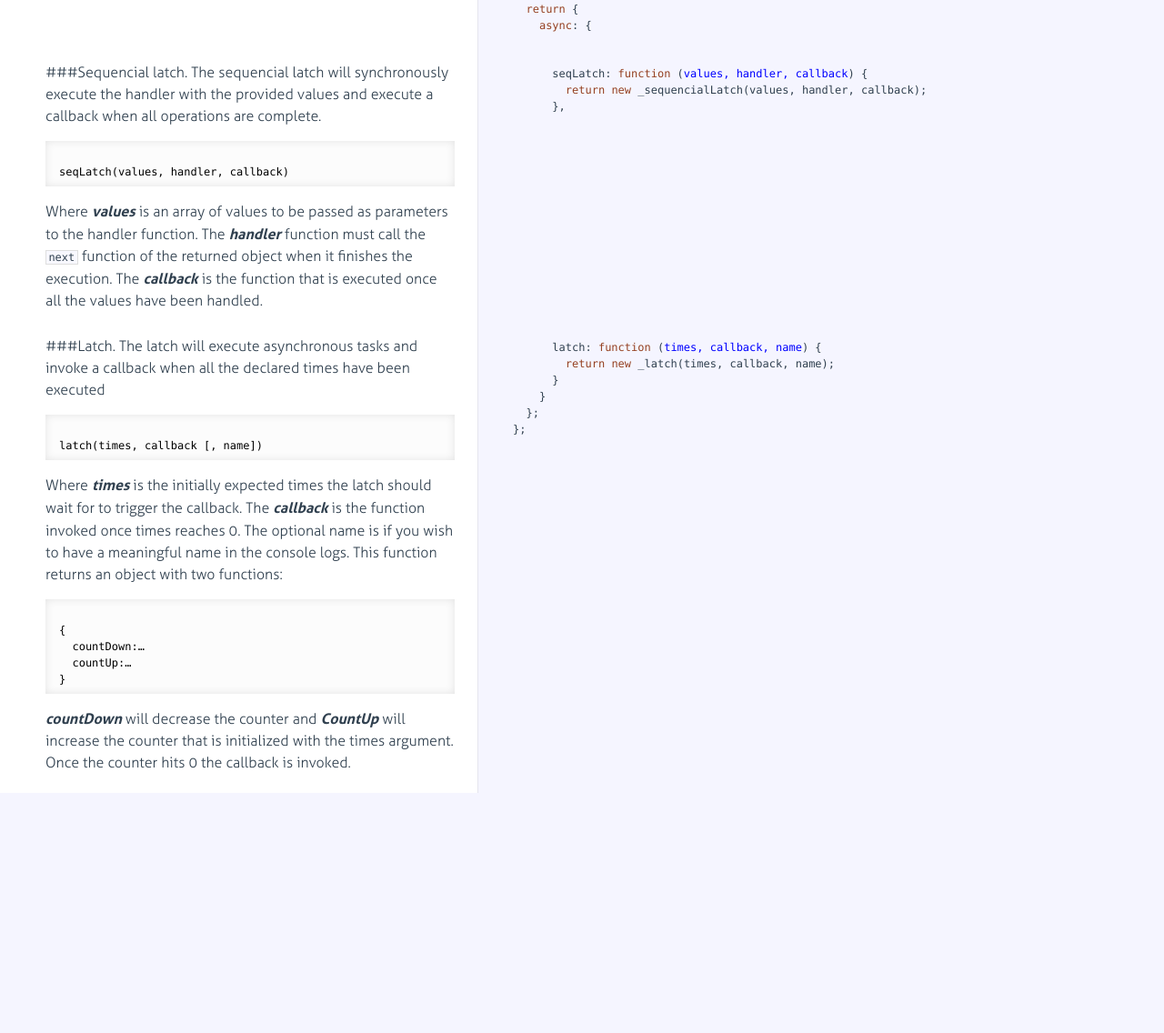
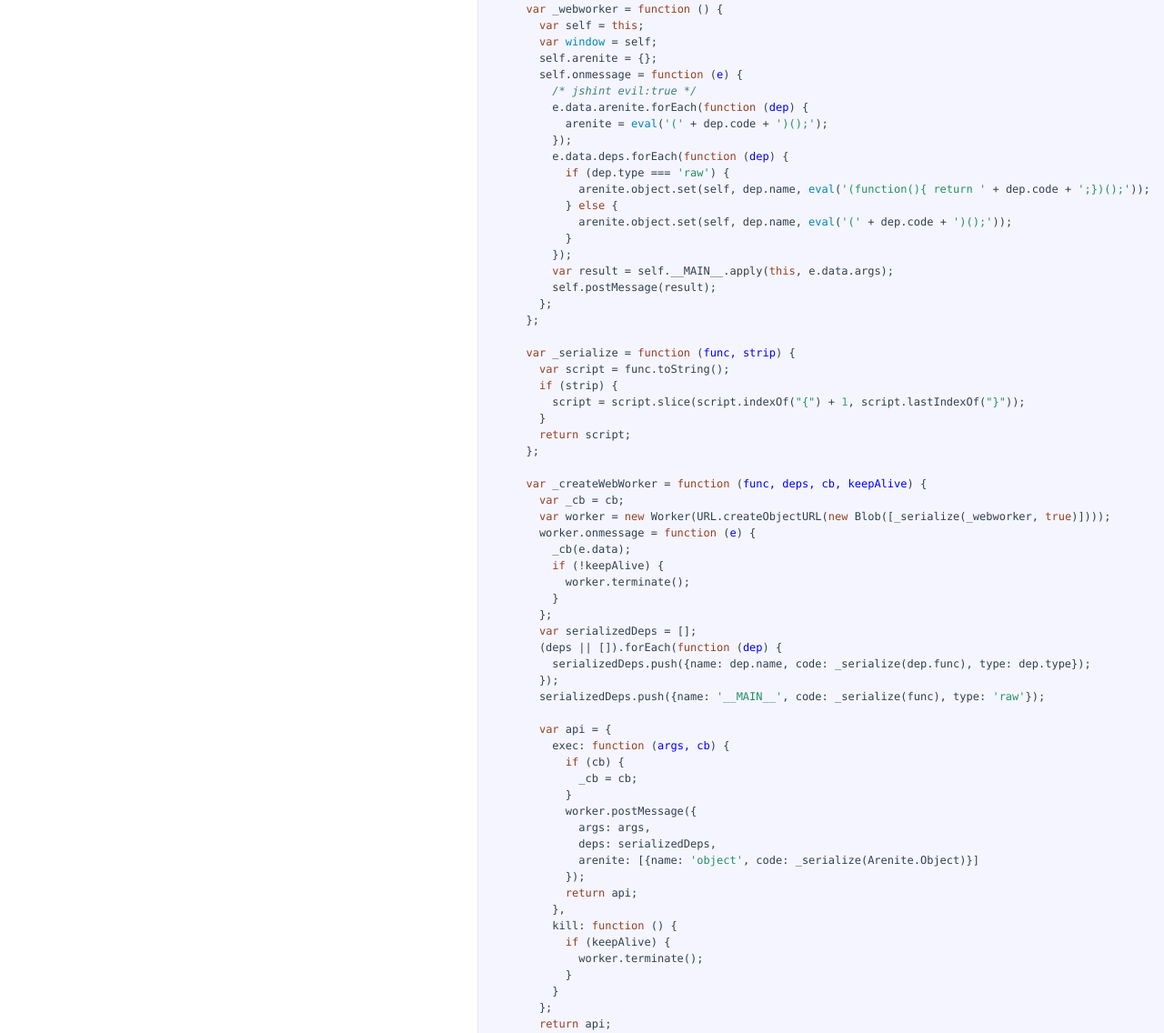
Before and after one commit to arenite/arenite, a website: page docs/async.html in a window 1280 px wide. Shown: the part 1172-2308 px from the top of the page at 91% size. Before the commit the page ends 2044 px from the top, so only its background shows below. Drawn offline with Linux system fonts and the light colour scheme.

Commit message:
Finished the webworkers

```diff
--- a/docs/async.html
+++ b/docs/async.html
@@ -164,6 +164,71 @@
     };
   };
 
+  <span class="hljs-keyword">var</span> _webworker = <span class="hljs-function"><span class="hljs-keyword">function</span> (<span class="hljs-params"></span>) </span>{
+    <span class="hljs-keyword">var</span> self = <span class="hljs-keyword">this</span>;
+    <span class="hljs-keyword">var</span> <span class="hljs-built_in">window</span> = self;
+    self.arenite = {};
+    self.onmessage = <span class="hljs-function"><span class="hljs-keyword">function</span> (<span class="hljs-params">e</span>) </span>{
+      <span class="hljs-comment">/* jshint evil:true */</span>
+      e.data.arenite.forEach(<span class="hljs-function"><span class="hljs-keyword">function</span> (<span class="hljs-params">dep</span>) </span>{
+        arenite = <span class="hljs-built_in">eval</span>(<span class="hljs-string">'('</span> + dep.code + <span class="hljs-string">')();'</span>);
+      });
+      e.data.deps.forEach(<span class="hljs-function"><span class="hljs-keyword">function</span> (<span class="hljs-params">dep</span>) </span>{
+        <span class="hljs-keyword">if</span> (dep.type === <span class="hljs-string">'raw'</span>) {
+          arenite.object.set(self, dep.name, <span class="hljs-built_in">eval</span>(<span class="hljs-string">'(function(){ return '</span> + dep.code + <span class="hljs-string">';})();'</span>));
+        } <span class="hljs-keyword">else</span> {
+          arenite.object.set(self, dep.name, <span class="hljs-built_in">eval</span>(<span class="hljs-string">'('</span> + dep.code + <span class="hljs-string">')();'</span>));
+        }
+      });
+      <span class="hljs-keyword">var</span> result = self.__MAIN__.apply(<span class="hljs-keyword">this</span>, e.data.args);
+      self.postMessage(result);
+    };
+  };
+
+  <span class="hljs-keyword">var</span> _serialize = <span class="hljs-function"><span class="hljs-keyword">function</span> (<span class="hljs-params">func, strip</span>) </span>{
+    <span class="hljs-keyword">var</span> script = func.toString();
+    <span class="hljs-keyword">if</span> (strip) {
+      script = script.slice(script.indexOf(<span class="hljs-string">"{"</span>) + <span class="hljs-number">1</span>, script.lastIndexOf(<span class="hljs-string">"}"</span>));
+    }
+    <span class="hljs-keyword">return</span> script;
+  };
+
+  <span class="hljs-keyword">var</span> _createWebWorker = <span class="hljs-function"><span class="hljs-keyword">function</span> (<span class="hljs-params">func, deps, cb, keepAlive</span>) </span>{
+    <span class="hljs-keyword">var</span> _cb = cb;
+    <span class="hljs-keyword">var</span> worker = <span class="hljs-keyword">new</span> Worker(URL.createObjectURL(<span class="hljs-keyword">new</span> Blob([_serialize(_webworker, <span class="hljs-literal">true</span>)])));
+    worker.onmessage = <span class="hljs-function"><span class="hljs-keyword">function</span> (<span class="hljs-params">e</span>) </span>{
+      _cb(e.data);
+      <span class="hljs-keyword">if</span> (!keepAlive) {
+        worker.terminate();
+      }
+    };
+    <span class="hljs-keyword">var</span> serializedDeps = [];
+    (deps || []).forEach(<span class="hljs-function"><span class="hljs-keyword">function</span> (<span class="hljs-params">dep</span>) </span>{
+      serializedDeps.push({name: dep.name, code: _serialize(dep.func), type: dep.type});
+    });
+    serializedDeps.push({name: <span class="hljs-string">'__MAIN__'</span>, code: _serialize(func), type: <span class="hljs-string">'raw'</span>});
+
+    <span class="hljs-keyword">var</span> api = {
+      exec: <span class="hljs-function"><span class="hljs-keyword">function</span> (<span class="hljs-params">args, cb</span>) </span>{
+        <span class="hljs-keyword">if</span> (cb) {
+          _cb = cb;
+        }
+        worker.postMessage({
+          args: args,
+          deps: serializedDeps,
+          arenite: [{name: <span class="hljs-string">'object'</span>, code: _serialize(Arenite.Object)}]
+        });
+        <span class="hljs-keyword">return</span> api;
+      },
+      kill: <span class="hljs-function"><span class="hljs-keyword">function</span> (<span class="hljs-params"></span>) </span>{
+        <span class="hljs-keyword">if</span> (keepAlive) {
+          worker.terminate();
+        }
+      }
+    };
+    <span class="hljs-keyword">return</span> api;
+  };
+
   <span class="hljs-keyword">return</span> {
     <span class="hljs-keyword">async</span>: {</pre></div></div>
 
@@ -189,9 +254,7 @@ The <em><b>callback</b></em> is the function that is executed once all the value
 
             </div>
 
-            <div class="content"><div class='highlight'><pre>      seqLatch: <span class="hljs-function"><span class="hljs-keyword">function</span> (<span class="hljs-params">values, handler, callback</span>) </span>{
-        <span class="hljs-keyword">return</span> <span class="hljs-keyword">new</span> _sequencialLatch(values, handler, callback);
-      },</pre></div></div>
+            <div class="content"><div class='highlight'><pre>      seqLatch: _sequencialLatch,</pre></div></div>
 
         </li>
 
@@ -222,12 +285,12 @@ Once the counter hits 0 the callback is invoked.</p>
 
             </div>
 
-            <div class="content"><div class='highlight'><pre>      latch: <span class="hljs-function"><span class="hljs-keyword">function</span> (<span class="hljs-params">times, callback, name</span>) </span>{
-        <span class="hljs-keyword">return</span> <span class="hljs-keyword">new</span> _latch(times, callback, name);
-      }
+            <div class="content"><div class='highlight'><pre>      latch: _latch,
+      webworker: _createWebWorker
     }
   };
-};</pre></div></div>
+}
+;</pre></div></div>
 
         </li>
 
```
Also changed, not shown: docs/context.html (+3 -8 lines), docs/di.html (+2 -2 lines), js/async.js (+9 -16 lines), test/test.html (+1 -0 lines), build/arenite.js, build/arenite.min.js.
